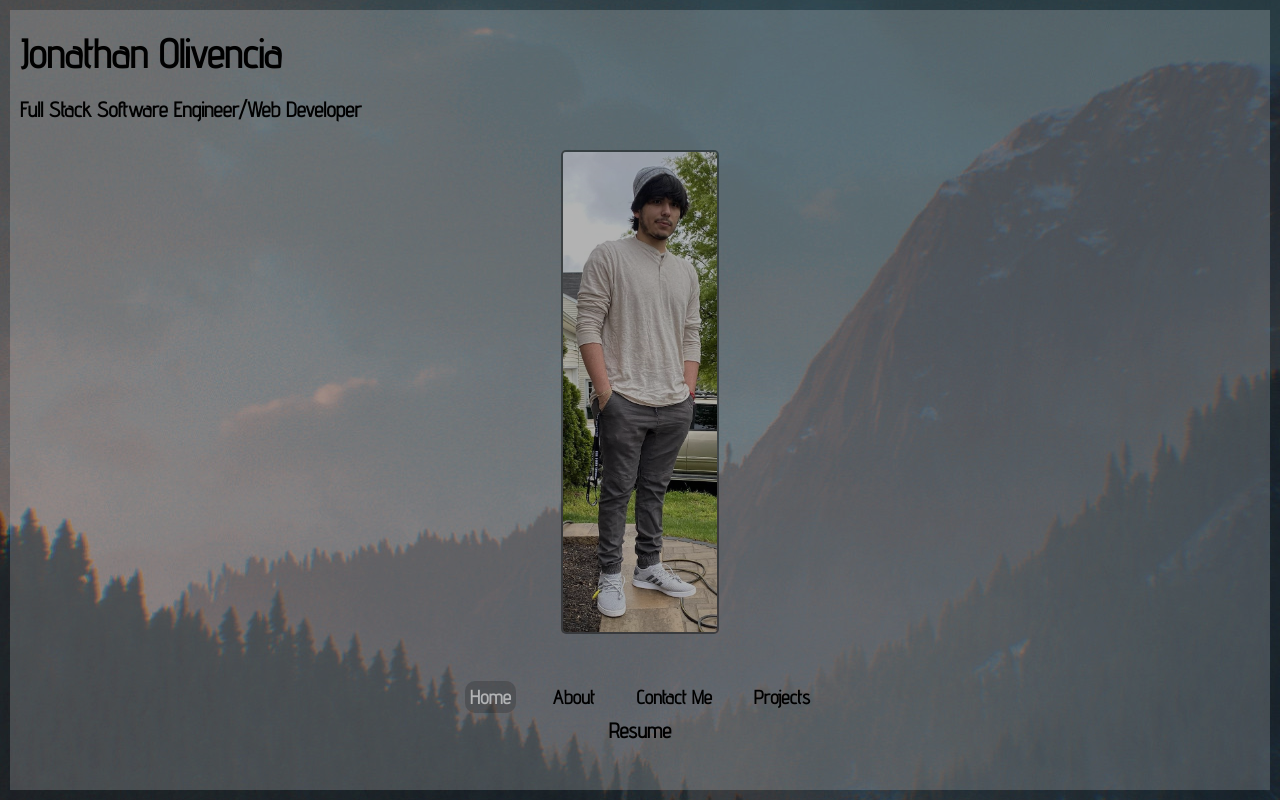
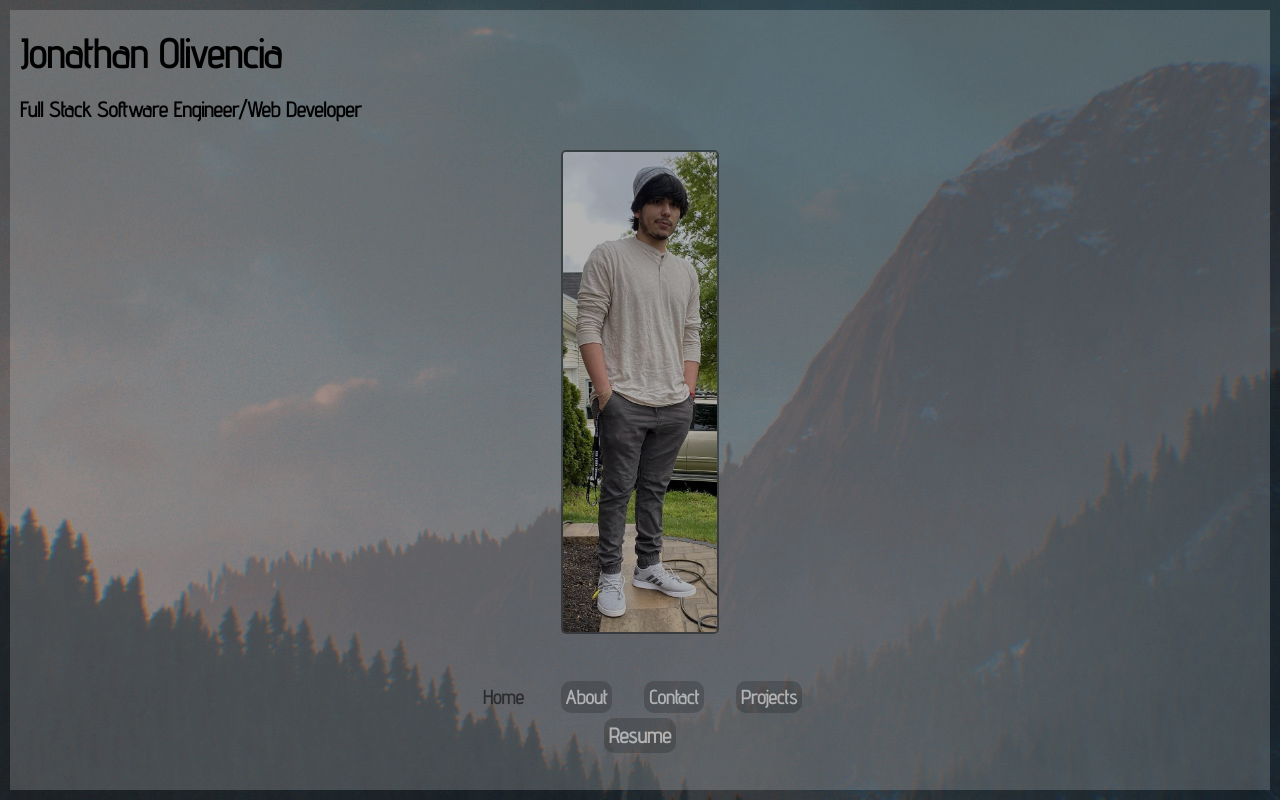
Before and after one commit to Recipra/jonathan-olivencia-portfolio, a React (Create React App) app: page / in a window 1280 px wide. In both pictures the pointer is over the button "Home". Built offline with nearby package versions, Linux system fonts and the light colour scheme.

Commit message:
adjust text color

```diff
--- a/src/components/NavBar/NavBar.jsx
+++ b/src/components/NavBar/NavBar.jsx
@@ -7,7 +7,7 @@ const NavBar = ({ handleHomeClick, handleAboutClick, handleContactClick, handleP
         <ul>
           <li><button onClick={handleHomeClick}>Home</button></li>
           <li><button onClick={handleAboutClick}>About</button></li>
-          <li><button onClick={handleContactClick}>Contact Me</button></li>
+          <li><button onClick={handleContactClick}>Contact</button></li>
           <li><button onClick={handleProjectsClick}>Projects</button></li>
         </ul>
         <h3 className={styles.resumeLink}><a href="https://docs.google.com/document/d/1ef4aJaHu2QDmkyktrtzqIbG5peDOv8LknlK9u0oJs4Q" target='_blank' rel='noreferrer noopener'>Resume</a></h3>
--- a/src/components/NavBar/NavBar.module.css
+++ b/src/components/NavBar/NavBar.module.css
@@ -22,26 +22,29 @@ button {
   border: none;
   border-radius: 10px;
   padding: 5px;
-}
-
-button:hover {
   color: rgba(245, 245, 245, 0.6);
   background-color: rgba(10, 10, 10, 0.2);
 }
 
+button:hover {
+  color: rgba(10, 10, 10, 0.6);
+  background-color: transparent;
+}
+
 .resumeLink {
   text-align: center;
-  margin: 5px 0 0 0;
+  margin: 10px 0 0 0;
 }
 
 .resumeLink > a {
+  color: rgba(245, 245, 245, 0.6);
+  background-color: rgba(10, 10, 10, 0.2);
   text-decoration: none;
-  color: black;
   padding: 5px;
   border-radius: 10px;
 }
 
 .resumeLink > a:hover {
-  color: rgba(245, 245, 245, 0.6);
-  background-color: rgba(10, 10, 10, 0.2);
+  color: rgba(10, 10, 10, 0.6);
+  background-color: transparent;
 }
--- a/src/components/Projects/ProjectCard.module.css
+++ b/src/components/Projects/ProjectCard.module.css
@@ -35,13 +35,14 @@
 }
 
 .projectLinks > h4 > a {
+  color: rgba(245, 245, 245, 0.6);
+  background-color: rgba(10, 10, 10, 0.2);
   text-decoration: none;
-  color: black;
   padding: 5px;
   border-radius: 10px;
 }
 
 .projectLinks > h4 > a:hover {
-  color: rgba(245, 245, 245, 0.6);
-  background-color: rgba(10, 10, 10, 0.2);
+  color: rgba(10, 10, 10, 0.6);
+  background-color: transparent;
 }
```
